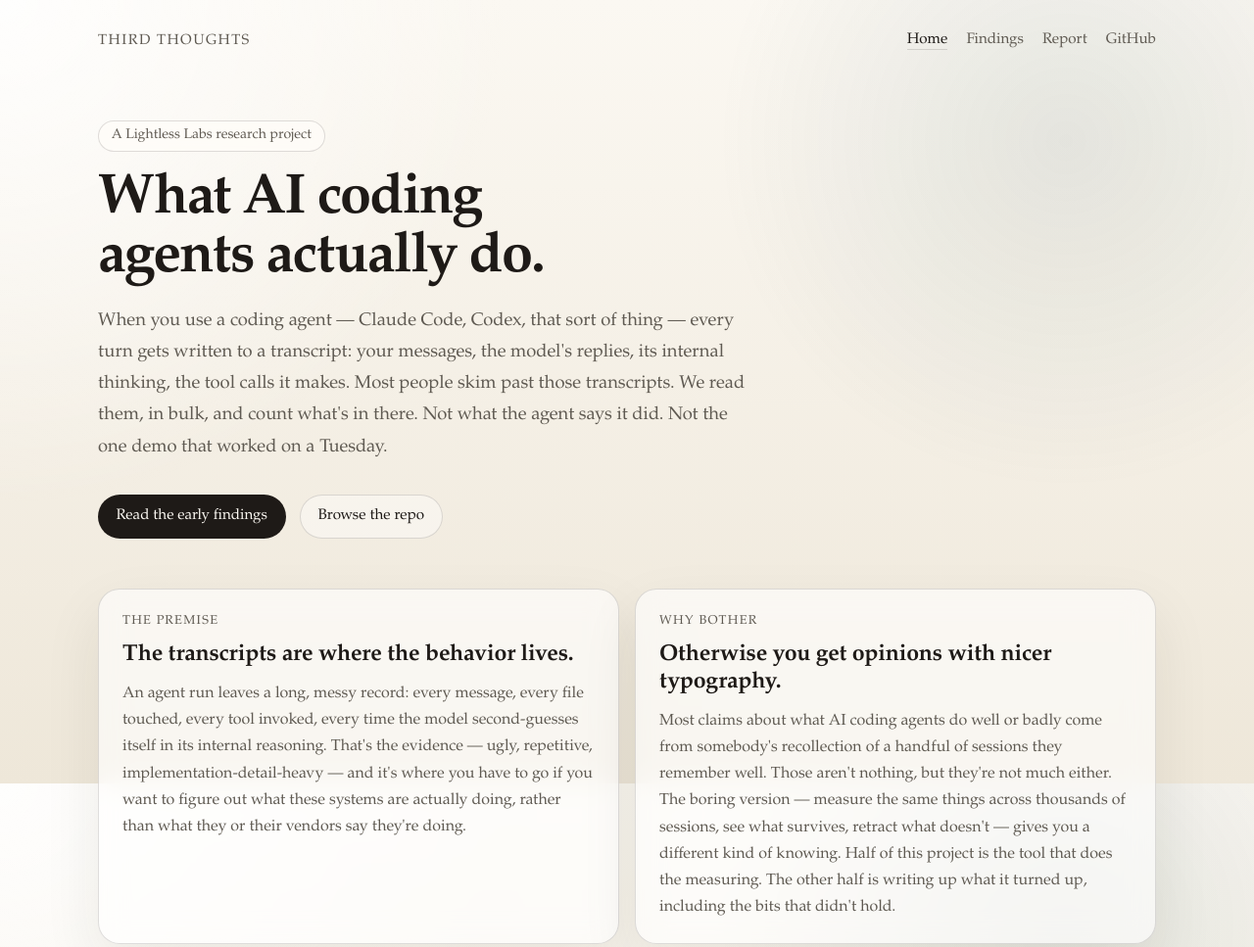
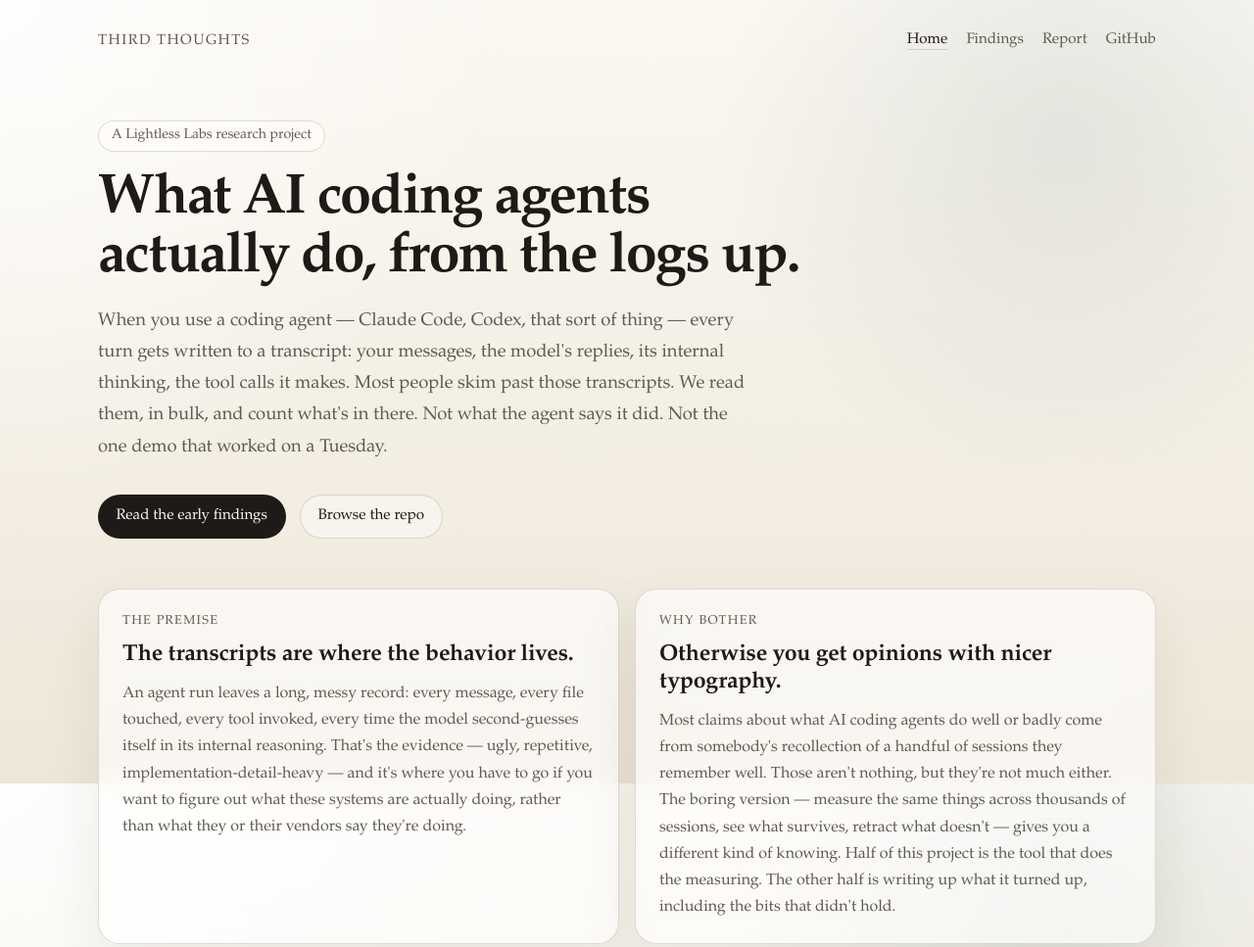
Before and after one commit to Lightless-Labs/third-thoughts, a plain HTML site: page index.html in a window 1280 px wide. Shown: the top 967 px of the page at 98% size. Drawn offline with Linux system fonts and the light colour scheme.

Commit message:
fix(hero): restore full title, let it span the page width

```diff
--- a/index.html
+++ b/index.html
@@ -27,7 +27,7 @@
       <section class="hero" id="top">
         <div>
           <div class="eyebrow">A Lightless Labs research project</div>
-          <h1>What AI coding agents actually do.</h1>
+          <h1>What AI coding agents actually do, from the logs up.</h1>
           <p class="lede">
             When you use a coding agent &mdash; Claude Code, Codex, that sort of thing &mdash; every turn gets written to a transcript: your messages, the model's replies, its internal thinking, the tool calls it makes. Most people skim past those transcripts. We read them, in bulk, and count what's in there. Not what the agent says it did. Not the one demo that worked on a Tuesday.
           </p>
--- a/style.css
+++ b/style.css
@@ -77,7 +77,7 @@ code, pre, .mono {
   padding: 4.5rem 0 2rem;
 }
 
-.hero > div { max-width: 46rem; }
+.hero > div { max-width: none; }
 
 .eyebrow {
   display: inline-flex;
```
